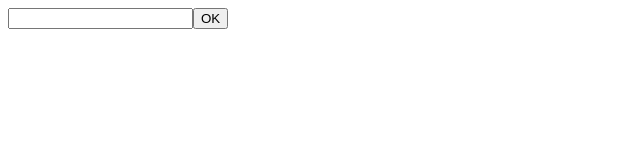
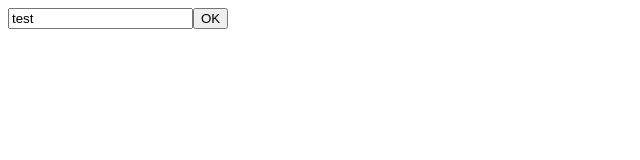
Before and after one commit to RedSerge/RedSerge.github.io, a plain HTML site: page index.html in a window 1280 px wide. Shown: the full height of the page, 0-640 px from the left. Drawn offline with Linux system fonts and the light colour scheme.

Commit message:
Update index.html

```diff
--- a/index.html
+++ b/index.html
@@ -1 +1 @@
-<input type="text"><button>OK</button>
+<input type="text" value="test"><button>OK</button>
```
